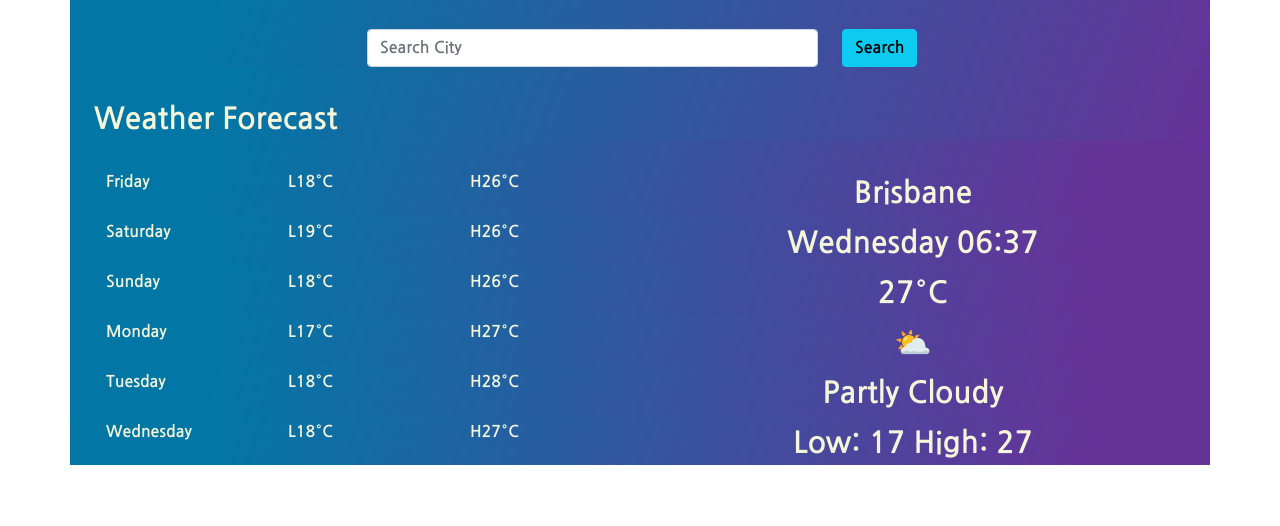
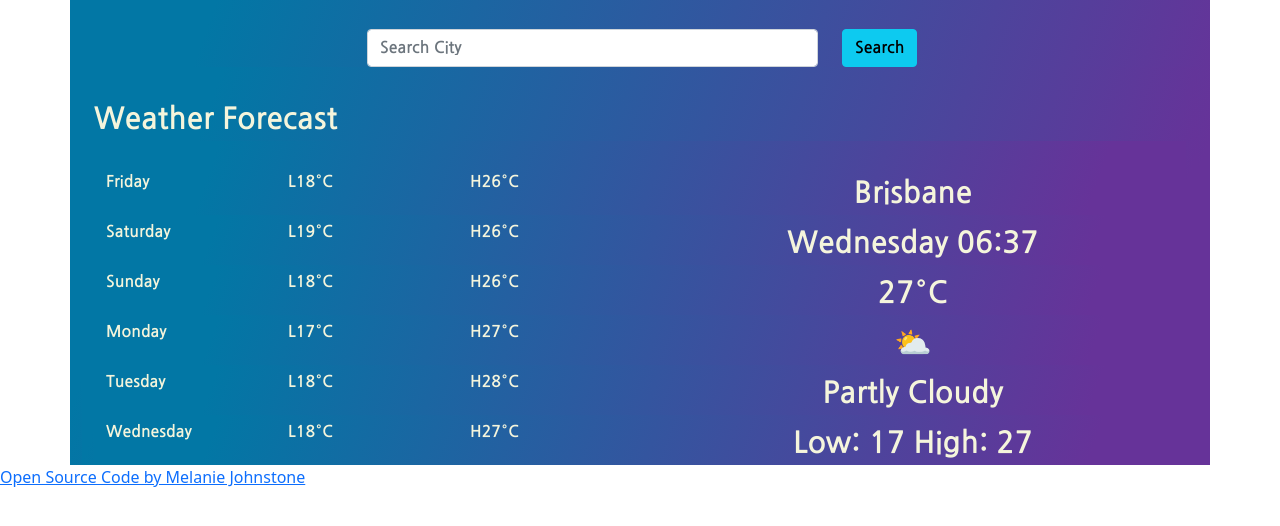
Before and after one commit to mjohnstone182/Weather-Forecast, a website built with Parcel: page index.html in a window 1280 px wide. Built offline with nearby package versions, Linux system fonts and the light colour scheme; a web font is replaced by a local one.

Commit message:
added link to source code

```diff
--- a/index.html
+++ b/index.html
@@ -100,6 +100,7 @@
           </div>
         </div>
       </div>
+      <a href="https://github.com/mjohnstone182/Weather-Forecast">Open Source Code by Melanie Johnstone</a>
     </body>
     </html>
     <script src="src/index.js"></script>
```
